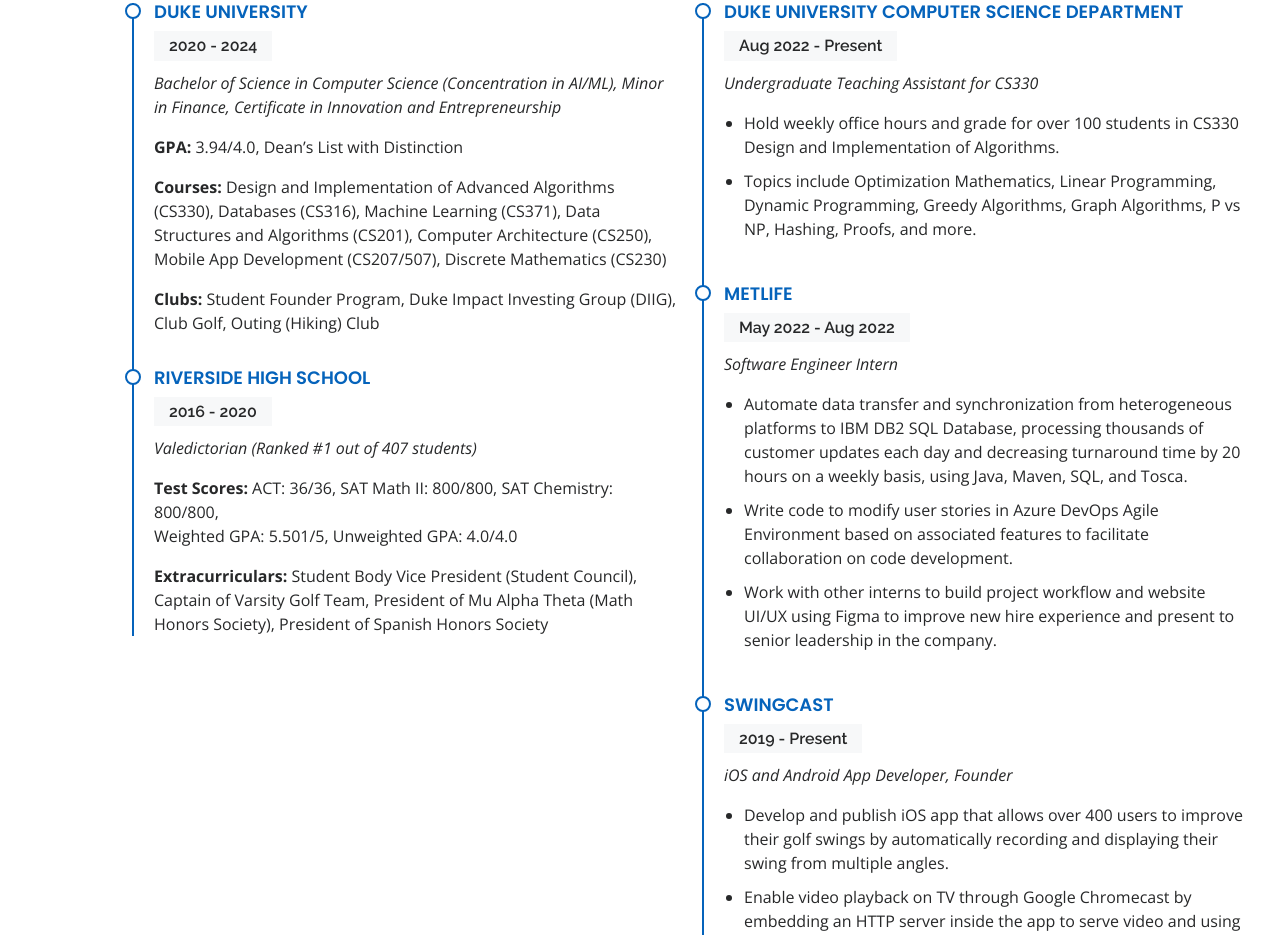
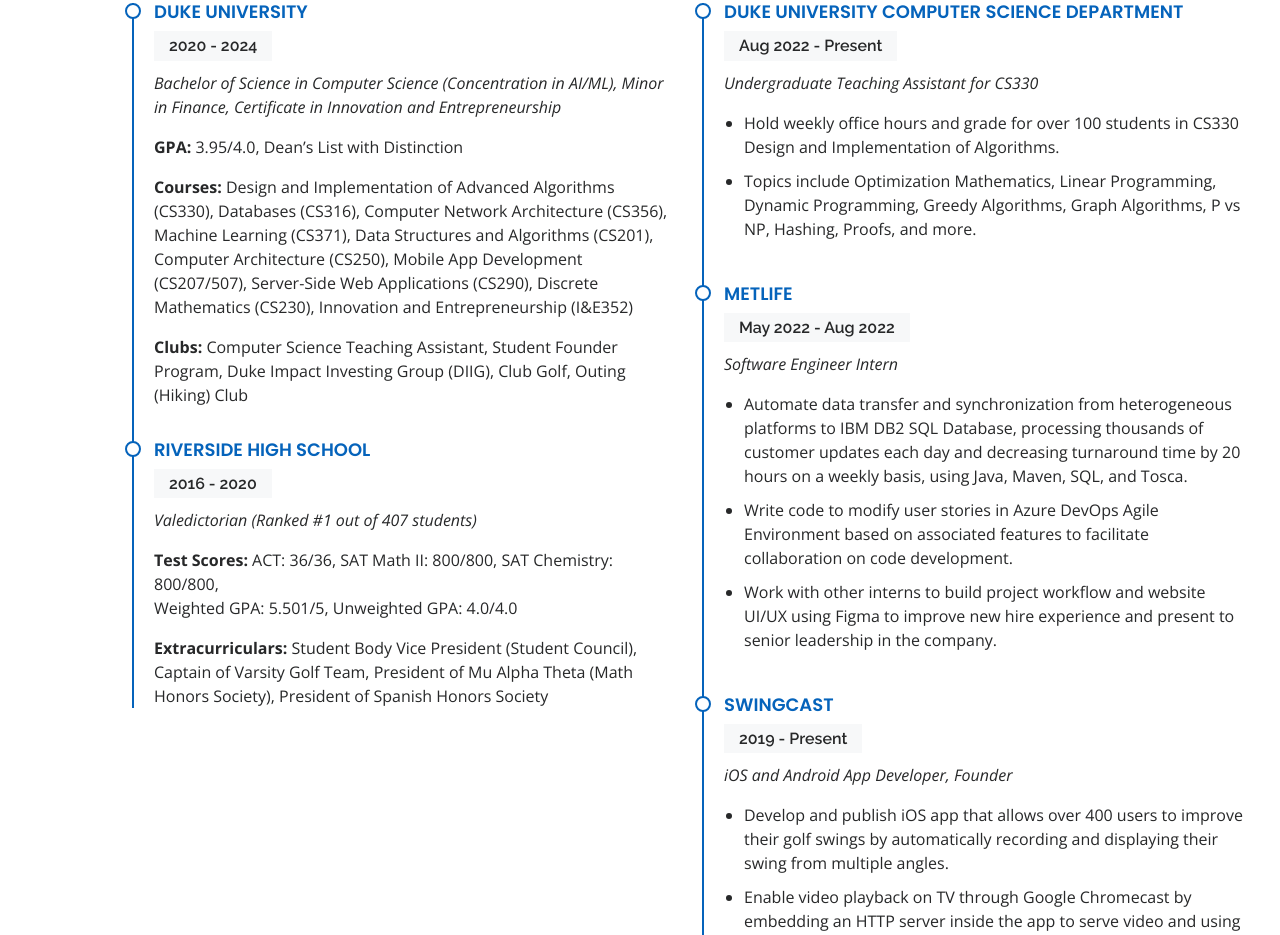
Before and after one commit to jxz72/jeffreyxzhou.com-v2, a plain HTML site: page index.html in a window 1280 px wide. Shown: the part 2597-3532 px from the top of the page. Drawn offline with nearby package versions, Linux system fonts and the light colour scheme.

Commit message:
update courses and GPA for spring 2022

```diff
--- a/index.html
+++ b/index.html
@@ -203,9 +203,9 @@
                 <h4>Duke University</h4>
                 <h5>2020 - 2024</h5>
                 <p><em>Bachelor of Science in Computer Science (Concentration in AI/ML), Minor in Finance, Certificate in Innovation and Entrepreneurship  </em></p>
-                <p> <b>GPA: </b>3.94/4.0, Dean’s List with Distinction </p>
-                <p> <b>Courses: </b>Design and Implementation of Advanced Algorithms (CS330), Databases (CS316), Machine Learning (CS371), Data Structures and Algorithms (CS201), Computer Architecture (CS250), Mobile App Development (CS207/507), Discrete Mathematics (CS230)</p>
-                <p> <b>Clubs: </b>Student Founder Program, Duke Impact Investing Group (DIIG), Club Golf, Outing (Hiking) Club</p>
+                <p> <b>GPA: </b>3.95/4.0, Dean’s List with Distinction </p>
+                <p> <b>Courses: </b>Design and Implementation of Advanced Algorithms (CS330), Databases (CS316), Computer Network Architecture (CS356), Machine Learning (CS371), Data Structures and Algorithms (CS201), Computer Architecture (CS250), Mobile App Development (CS207/507), Server-Side Web Applications (CS290), Discrete Mathematics (CS230), Innovation and Entrepreneurship (I&E352)</p>
+                <p> <b>Clubs: </b>Computer Science Teaching Assistant, Student Founder Program, Duke Impact Investing Group (DIIG), Club Golf, Outing (Hiking) Club</p>
               </div>
               <div class="resume-item">
                 <h4>Riverside High School</h4>
```
